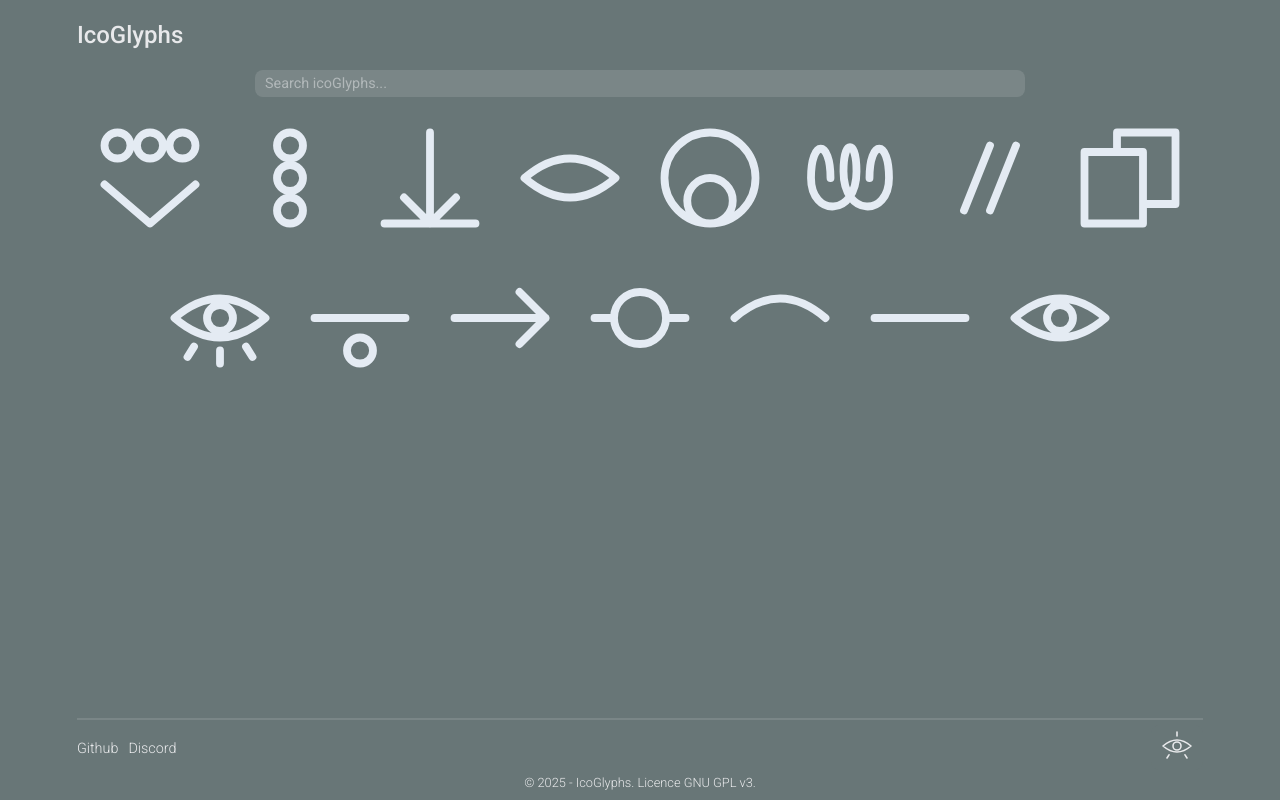
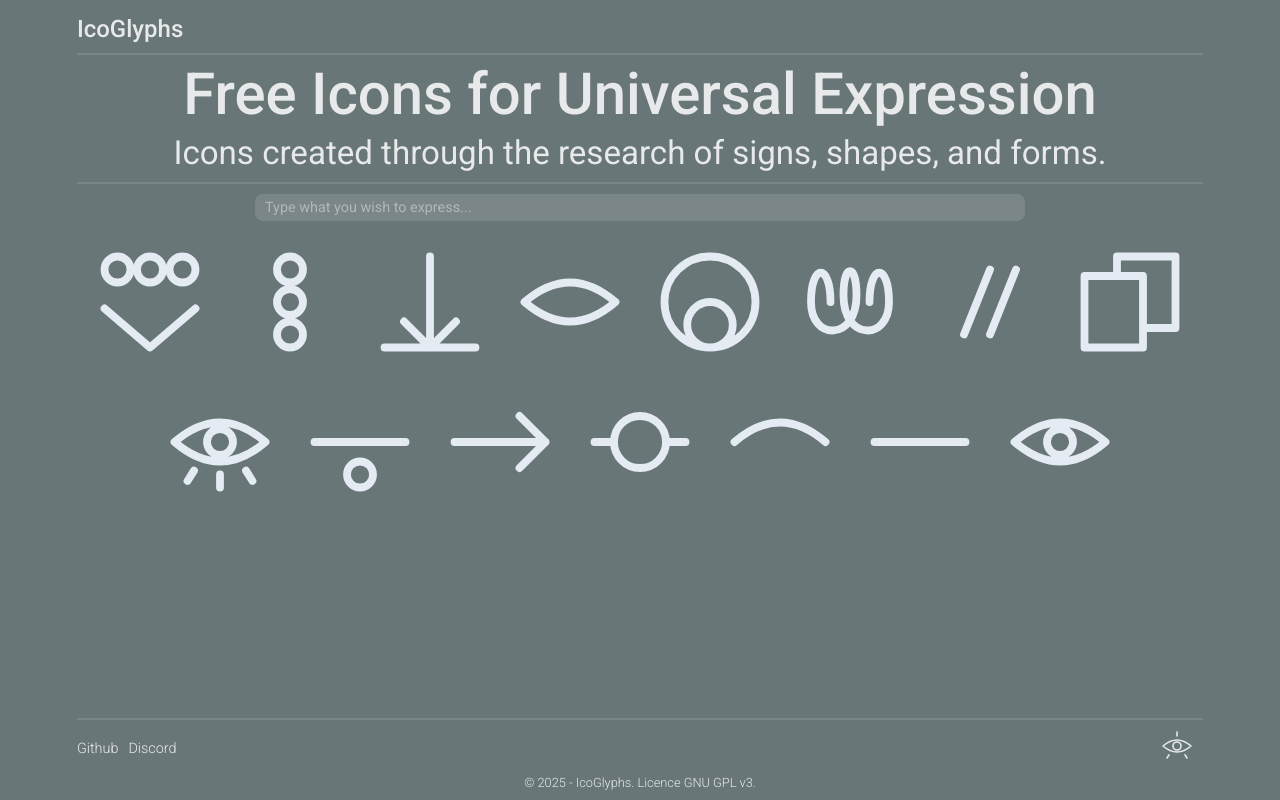
Before and after one commit to BHRKTRE/icoglyphs, a SvelteKit app: page / in a window 1280 px wide. Built offline with nearby package versions, Linux system fonts and the light colour scheme.

Commit message:
feat(homePageHeader, searchBar, SEO): Update homepage header, search bar, and metadata

```diff
--- a/src/routes/+page.svelte
+++ b/src/routes/+page.svelte
@@ -2,7 +2,7 @@
 	import icoGlyphs from '$lib/index.js';
 	import IcoGlyphLinked from '$lib/app/ui/components/IcoGlyphLinked.svelte';
 	import appState from '$lib/app/core/stores/appState.svelte.js';
-	import Header from './Header.svelte';
+	import HomePageHeader from './HomePageHeader.svelte';
 
 	let filteredIcoGlyphs = $state([]);
 
@@ -78,7 +78,7 @@
 <svelte:head>
 	<meta
 		name="description"
-		content="icoGlyphs - Icons designed with meaning, breaking cultural barriers for a truly universal visual language."
+		content="icoGlyphs - Icons created through the research of signs, shapes, and forms."
 	/>
 	<meta
 		name="keywords"
@@ -86,32 +86,32 @@
 	/>
 	<!-- <meta name="author" content="icoGlyphs" /> -->
 	<meta name="robots" content="index, follow" />
-	<meta property="og:title" content="icoGlyphs - Free Ideographic Icons" />
+	<meta property="og:title" content="icoGlyphs - Free Icons for Universal Expression" />
 	<meta
 		property="og:description"
-		content="Icons designed with meaning, breaking cultural barriers for a truly universal visual language."
+		content="Icons created through the research of signs, shapes, and forms."
 	/>
 	<meta property="og:type" content="website" />
 	<meta property="og:url" content="https://www.icoglyphs.com" />
 	<!-- <meta property="og:image" content="https://www.icoglyphs.com/assets/images/og-image.jpg" /> -->
-	<meta name="twitter:title" content="icoGlyphs - Free Ideographic Icons" />
+	<meta name="twitter:title" content="icoGlyphs - Free Icons for Universal Expression" />
 	<meta
 		name="twitter:description"
-		content="Icons designed with meaning, breaking cultural barriers for a truly universal visual language."
+		content="Icons created through the research of signs, shapes, and forms."
 	/>
 	<!-- <meta name="twitter:image" content="https://www.icoglyphs.com/assets/images/twitter-image.jpg"> -->
 	<meta name="twitter:card" content="summary_large_image" />
-	<title>icoGlyphs - Free Ideographic Icons</title>
+	<title>icoGlyphs - Free Icons for Universal Expression</title>
 </svelte:head>
 
-<!-- <Header /> -->
+<HomePageHeader />
 
 <main>
 	<input
 		id="searchBar"
 		type="text"
 		bind:value={appState.searchBarValue}
-		placeholder="Search icoGlyphs..."
+		placeholder="Type what you wish to express..."
 		oninput={search}
 	/>
 
--- a/src/routes/Header.svelte
+++ /dev/null
@@ -1,32 +0,0 @@
-<header>
-	<h1>Free Ideographic Icons</h1>
-	<p>
-		Icons designed with meaning, breaking cultural barriers for a truly universal visual language.
-	</p>
-
-	<div id="features">
-		<h2 class="container-1">Easy to customize and download</h2>
-		<h2 class="container-1">API for Developers</h2>
-	</div>
-</header>
-
-<style>
-	header {
-		display: flex;
-		flex-direction: column;
-		gap: var(--spacing-small);
-		margin-bottom: var(--spacing-medium);
-	}
-
-	#features {
-		display: flex;
-		flex-direction: row;
-		gap: var(--spacing-medium);
-		justify-content: center;
-		align-items: center;
-	}
-
-	#features h2 {
-		background: var(--b2);
-	}
-</style>
--- /dev/null
+++ b/src/routes/HomePageHeader.svelte
@@ -0,0 +1,56 @@
+<script>
+	import psi from '$lib/app/ui/utils/psi.js';
+
+	let innerWidth = $state(0);
+
+	let h1FontSize = $derived(innerWidth / psi ** 11 + 'px');
+	let h2FontSize = $derived(innerWidth / psi ** 13 + 'px');
+
+	// $inspect(innerWidth);
+</script>
+
+<svelte:window bind:innerWidth />
+
+<header>
+	<h1 style:font-size="clamp(1.4rem, {h1FontSize}, 8rem)">Free Icons for Universal Expression</h1>
+	<h2 style:font-size="clamp(1rem, {h2FontSize}, 7rem)">
+		Icons created through the research of signs, shapes, and forms.
+	</h2>
+
+	<!-- <div id="features">
+		<h2 class="container-1">Easy to customize and download</h2>
+		<h2 class="container-1">API for Developers</h2>
+	</div> -->
+</header>
+
+<style>
+	header {
+		display: flex;
+		flex-direction: column;
+		align-items: center;
+		gap: var(--spacing-small);
+		padding-bottom: var(--spacing-medium);
+		margin-bottom: var(--spacing-medium);
+		border-bottom: var(--border-width-small) solid var(--b2);
+	}
+
+	h1 {
+		text-align: center;
+	}
+
+	h2 {
+		text-align: center;
+	}
+
+	/* #features {
+		display: flex;
+		flex-direction: row;
+		gap: var(--spacing-medium);
+		justify-content: center;
+		align-items: center;
+	}
+
+	#features h2 {
+		background: var(--b2);
+	} */
+</style>
--- a/src/routes/_layoutComponents/navBar/NavBar.svelte
+++ b/src/routes/_layoutComponents/navBar/NavBar.svelte
@@ -46,12 +46,14 @@
 	}
 
 	#navbar-container {
-		margin: var(--spacing-medium) 0;
+		margin: var(--spacing-small) 0;
 		display: flex;
 		justify-content: center;
 		align-items: center;
 		width: 100%;
 		height: 50px;
+
+		border-bottom: var(--border-width-small) solid var(--b2);
 	}
 	/* #navbar-container h5 {
 		color: var(--t1);
--- a/static/global-style/global.css
+++ b/static/global-style/global.css
@@ -56,9 +56,15 @@ a {
 p {
 	color: var(--t1);
 	font-family: var(--typo1);
-	font-weight: 300;
+	font-weight: 400;
 	font-size: 0.9rem;
 	text-align: justify;
+}
+
+@media (min-width: 1200px) {
+	p {
+		font-size: 1rem;
+	}
 }
 
 /* COLORS MODE */
```
